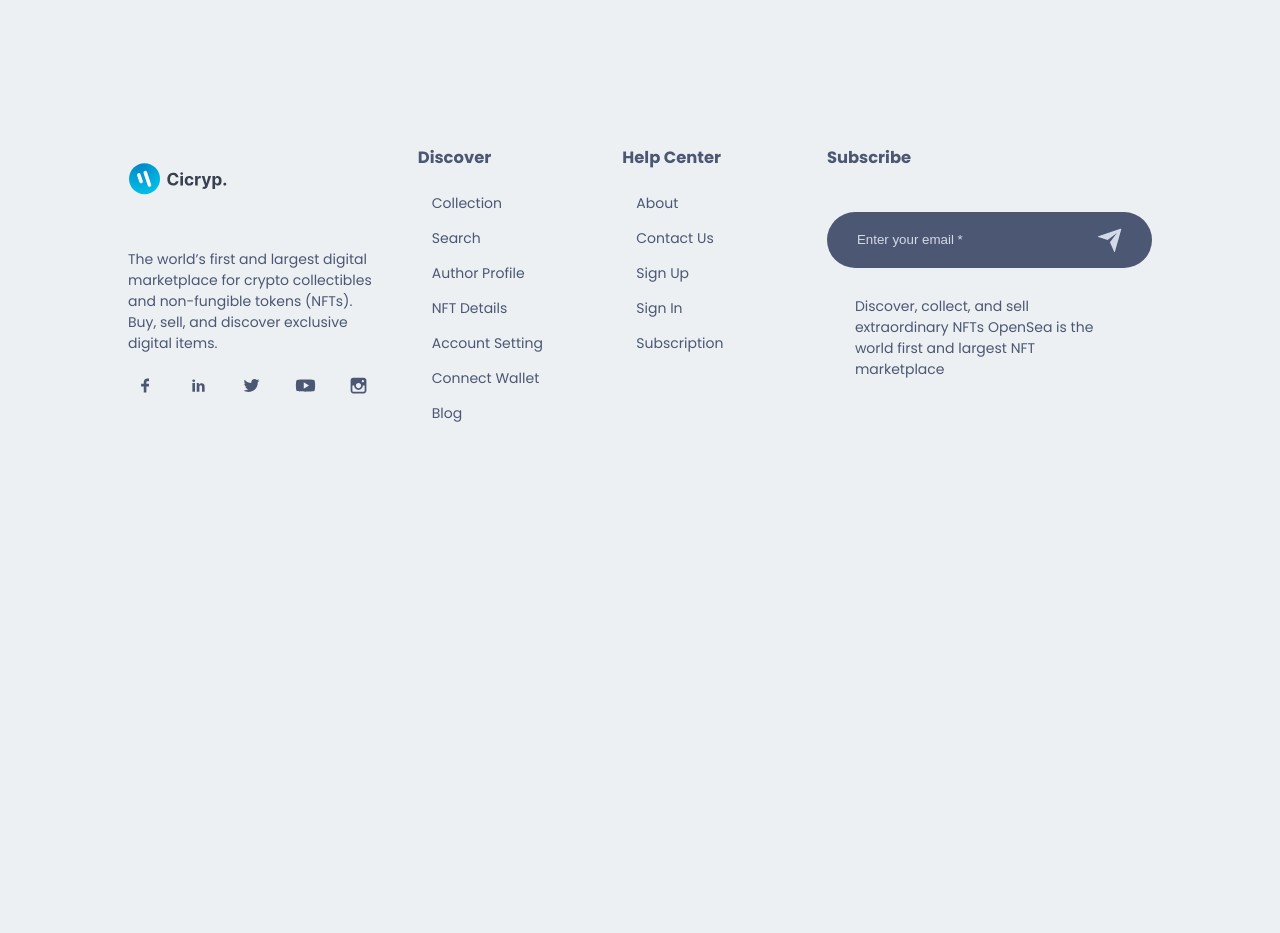
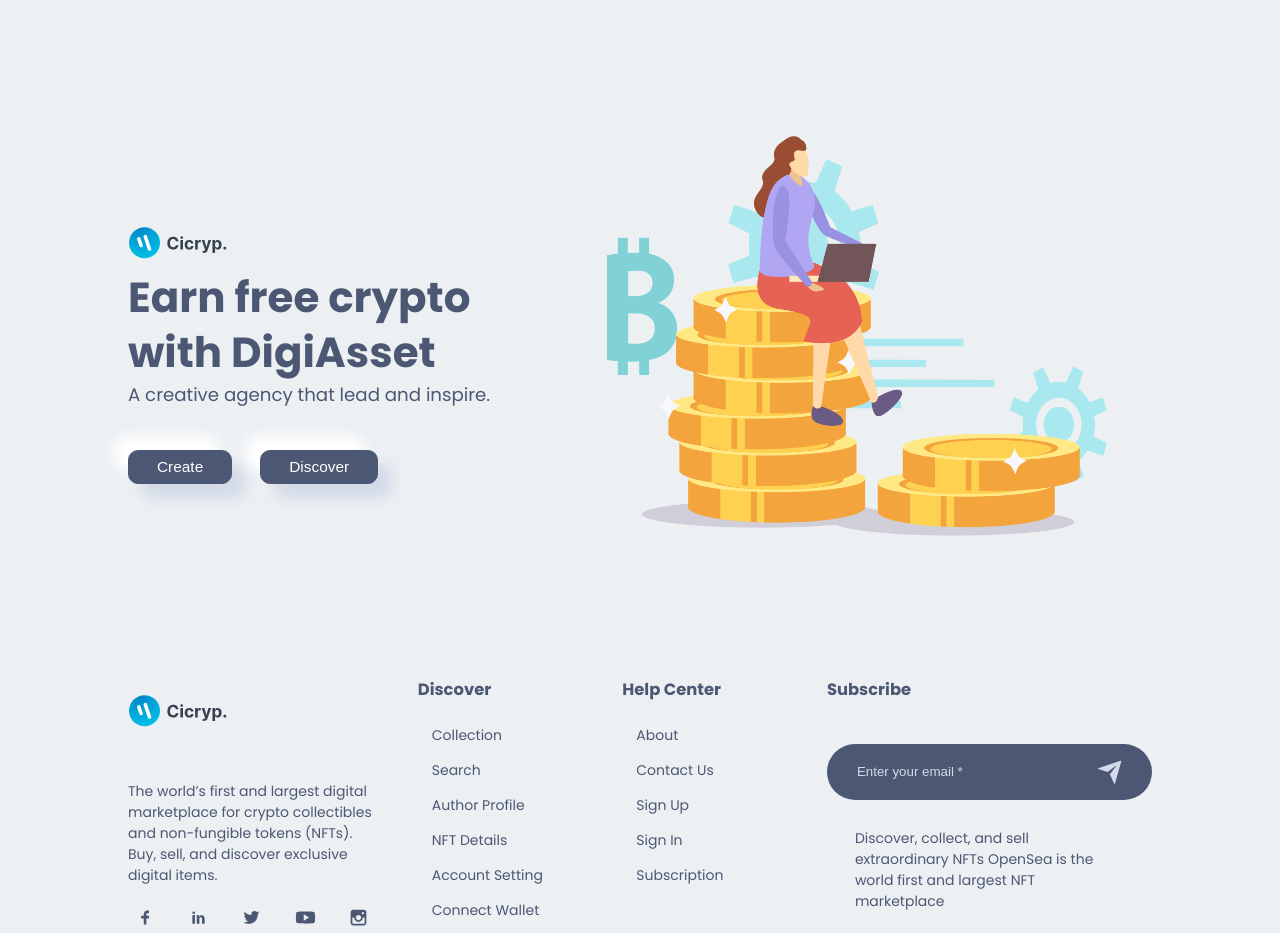
Before and after one commit to ankit-kumar-git/DigiAsset, a Next.js app in the folder digiasset_frontend/: page / in a window 1280 px wide. Shown: the part 10300-11233 px from the top of the page. Before the commit the page ends 10752 px from the top, so only its background shows below. Built offline with nearby package versions, Linux system fonts and the light colour scheme.

Commit message:
Brand page added

```diff
--- /dev/null
+++ b/digiasset_frontend/components/Brand/Brand.jsx
@@ -0,0 +1,29 @@
+import React from "react";
+import Image from "next/image";
+import Style from "./Brand.module.css";
+import images from "../../img";
+import { Button } from "../../components/componentsindex.js";
+
+const Brand = () => {
+  return (
+    <div className={Style.Brand}>
+      <div className={Style.Brand_box}>
+        <div className={Style.Brand_box_left}>
+          <Image src={images.logo} alt="brand logo" width={100} height={100} />
+          <h1>Earn free crypto with DigiAsset</h1>
+          <p>A creative agency that lead and inspire.</p>
+
+          <div className={Style.Brand_box_left_btn}>
+            <Button btnName="Create" handleClick={() => {}} />
+            <Button btnName="Discover" handleClick={() => {}} />
+          </div>
+        </div>
+        <div className={Style.Brand_box_right}>
+          <Image src={images.earn} alt="brand logo" width={500} height={400} />
+        </div>
+      </div>
+    </div>
+  );
+};
+
+export default Brand;
--- /dev/null
+++ b/digiasset_frontend/components/Brand/Brand.module.css
@@ -0,0 +1,47 @@
+.Brand{
+    width: 100%;
+    margin-top: 2rem;
+    margin-bottom: 7rem;
+}
+
+.Brand_box{
+    width: 80%;
+    margin: 0 auto;
+
+    display: grid;
+    grid-template-columns: 1.5fr 2fr;
+    gap: 5rem;
+    align-items: center;
+}
+
+.Brand_box_left h1{
+    margin-top: -2rem;
+    font-size: 3rem;
+    line-height: 1.3;
+    font-weight: bolder;
+}
+
+.Brand_box_left p{
+    font-size: 1.3rem;
+    margin-top: -2rem;
+}
+
+.Brand_box_left_btn{
+    display: flex;
+    align-items: center;
+    gap: 2rem;
+    margin-top: 3rem;
+}
+
+@media screen and (max-width: 35em) {
+    .Brand_box{
+        grid-template-columns: 1fr;
+    }
+
+    .Brand_box_left h1{
+        font-size: 2.5rem;
+    }
+    .Brand_box_left p{
+        margin-top: -.5rem;
+    }
+}
--- a/digiasset_frontend/components/componentsindex.js
+++ b/digiasset_frontend/components/componentsindex.js
@@ -14,6 +14,7 @@ import AudioLive from "./AudioLive/AudioLive";
 import LikeProfile from "./LikeProfile/LikeProfile";
 import FollowerTab from "./FollowerTab/FollowerTab";
 import Slider from "./Slider/Slider";
+import Brand from "./Brand/Brand";
 
 export {
   Button,
@@ -31,5 +32,6 @@ export {
   AudioLive,
   LikeProfile,
   FollowerTab,
-  Slider
+  Slider,
+  Brand
 };
--- a/digiasset_frontend/img/index.js
+++ b/digiasset_frontend/img/index.js
@@ -41,8 +41,10 @@ import nft_image_2 from "./nft-image-2.png";
 import nft_image_3 from "./nft-image-3.png";
 import musiceWave from "./musicwave.png";
 import update from "./update.png";
+import earn from './eran.png';
 
 export default {
+  earn,
   collection,
   update,
   musiceWave,
--- a/digiasset_frontend/pages/index.js
+++ b/digiasset_frontend/pages/index.js
@@ -13,7 +13,8 @@ import {
   Collection,
   AudioLive,
   FollowerTab,
-  Slider
+  Slider,
+  Brand
 } from "../components/componentsindex";
 const Home = () => {
   return (
@@ -27,10 +28,6 @@ const Home = () => {
       />
       <AudioLive />
       <FollowerTab />
-      {/* <Title
-        heading="Explore NFTs Video"
-        paragraph="Click on the play icon and enjoy the NFT videos"
-      /> */}
       <Slider />
       <Collection />
       <Title
@@ -45,6 +42,7 @@ const Home = () => {
       />
       <Category />
       <Subscribe />
+      <Brand />
     </div>
   );
 };
```
